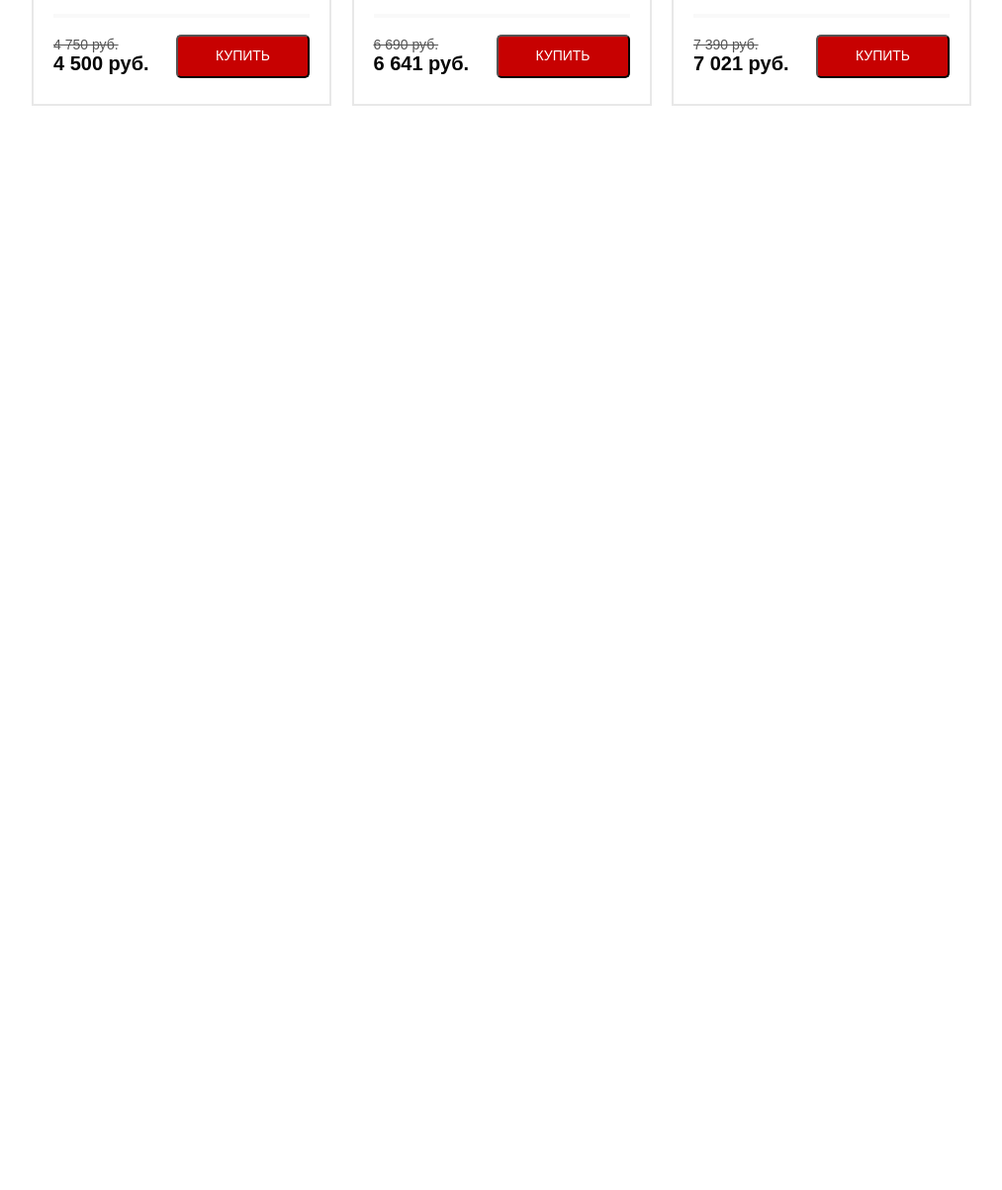
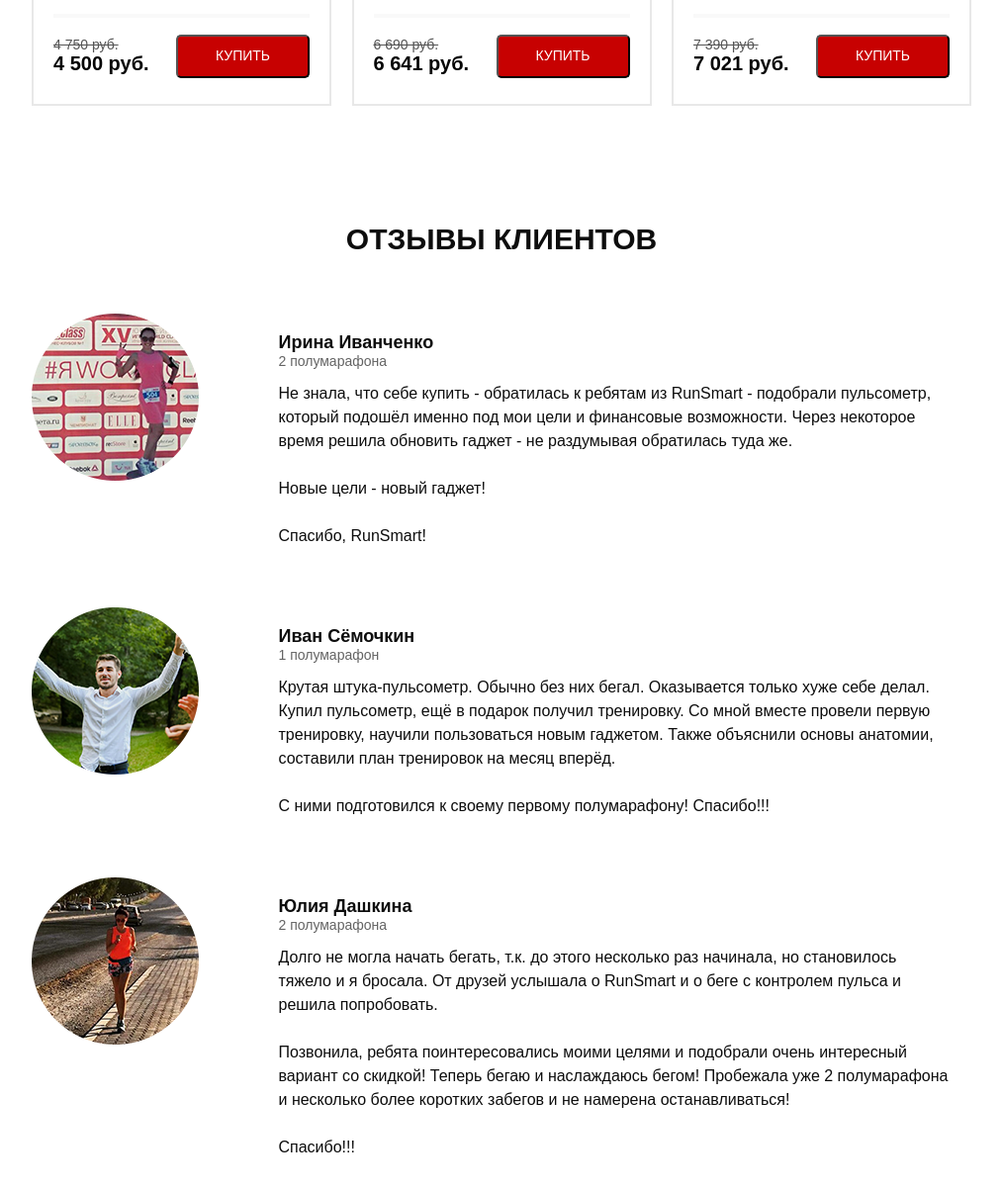
Before and after one commit to lofty777/garmin, a website: page src/index.html in a window 1280 px wide. Shown: the part 3584-4787 px from the top of the page at 99% size, without its empty margins (133-1146 px from the left). Before the commit the page ends 3811 px from the top, so only its background shows below. Drawn offline with nearby package versions, Linux system fonts and the light colour scheme.

Commit message:
add feedback

```diff
--- a/src/index.html
+++ b/src/index.html
@@ -543,6 +543,72 @@
 
             </div>
         </section>
+        <section class="feedback">
+            <div class="container">
+                <h2 class="title">
+                    отзывы клиентов
+                </h2>
+                <div class="feedback__wrapper">
+                    <img src="icons/photo_1.png" alt="runner1" class="feedback__img">
+                    <div class="feedback__content">
+                        <div class="feedback__name">
+                            Ирина Иванченко
+                        </div>
+                        <div class="feedback__subtitle">
+                            2 полумарафона
+                        </div>
+                        <div class="feedback__descr">
+                            Не знала, что себе купить - обратилась к ребятам из RunSmart - подобрали пульсометр, который подошёл именно под мои цели и финансовые возможности. Через некоторое время решила обновить гаджет - не раздумывая обратилась туда же.
+                            <br>
+                            <br>
+                            Новые цели - новый гаджет!
+                            <br>
+                            <br>
+                            Спасибо, RunSmart!
+                        </div>
+                    </div>
+                </div>
+                <div class="feedback__wrapper">
+                    <img src="icons/photo_2.png" alt="runner1" class="feedback__img">
+                    <div class="feedback__content">
+                        <div class="feedback__name">
+                            Иван Сёмочкин
+                        </div>
+                        <div class="feedback__subtitle">
+                            1 полумарафон
+                        </div>
+                        <div class="feedback__descr">
+                            Крутая штука-пульсометр. Обычно без них бегал. Оказывается только хуже себе делал.
+                            <br>
+                            Купил пульсометр, ещё в подарок получил тренировку. Со мной вместе провели первую тренировку, научили пользоваться новым гаджетом. Также объяснили основы анатомии, составили план тренировок на месяц вперёд.
+                            <br>
+                            <br>
+                            С ними подготовился к своему первому полумарафону! Спасибо!!!
+                        </div>
+                    </div>
+                </div>
+                <div class="feedback__wrapper">
+                    <img src="icons/photo_3.png" alt="runner1" class="feedback__img">
+                    <div class="feedback__content">
+                        <div class="feedback__name">
+                            Юлия Дашкина
+                        </div>
+                        <div class="feedback__subtitle">
+                            2 полумарафона
+                        </div>
+                        <div class="feedback__descr">
+                            Долго не могла начать бегать, т.к. до этого несколько раз начинала, но становилось тяжело и я бросала. От друзей услышала о RunSmart и о беге с контролем пульса и решила попробовать.
+                            <br>
+                            <br>
+                            Позвонила, ребята поинтересовались моими целями и подобрали очень интересный вариант со скидкой! Теперь бегаю и наслаждаюсь бегом! Пробежала уже 2 полумарафона и несколько более коротких забегов и не намерена останавливаться!
+                            <br>
+                            <br>
+                            Спасибо!!!
+                        </div>
+                    </div>
+                </div>
+            </div>
+        </section>
 
 
 
--- a/src/sass/base/_media.scss
+++ b/src/sass/base/_media.scss
@@ -35,6 +35,20 @@
         &-item {
             margin: 0 auto 20px auto;
         }
+    }
+    .feedback {
+        .container {
+            max-width: 700px;
+        }
+        &__img {
+            margin: 0 auto;
+        }
+        &__content {
+            margin-left: 20px;
+            margin-right: 20px;
+            text-align: center;
+        }
+
     }
 }
 @media (max-width:767px) {
--- /dev/null
+++ b/src/sass/blocks/_feedback.scss
@@ -0,0 +1,42 @@
+.feedback {
+    padding-bottom: 49px;
+    &__wrapper {
+        display: flex;
+
+        margin-top: 60px;
+        flex-wrap: wrap;
+
+
+    }
+    &__img {
+        display: block;
+        margin-right: 60px;
+        max-width: 100%;
+        height: 169px;
+    }
+    &__content {
+        display: block;
+        margin: 0 auto;
+        width: 680px;
+    }
+    &__name {
+        margin-top: 20px;
+        font-weight: 700;
+        font-size: 18px;
+        line-height: 1;
+        color: #0D0D0D;
+    }
+    &__subtitle {
+        font-weight: 500;
+        font-size: 14px;
+        line-height: 1.5;
+        color: #646464;
+    }
+    &__descr {
+        margin-top: 10px;
+        font-weight: 300;
+        font-size: 16px;
+        line-height: 1.5;
+        color: #0D0D0D;
+    }
+}
--- a/src/sass/style.scss
+++ b/src/sass/style.scss
@@ -19,4 +19,5 @@
 @import 'blocks/consultation';
 @import 'blocks/carousel';
 @import 'blocks/catalog';
+@import 'blocks/feedback';
 @import 'base/media';
```
Also changed, not shown: src/css/style.min.css, src/sass/style.css, 2 other files.
